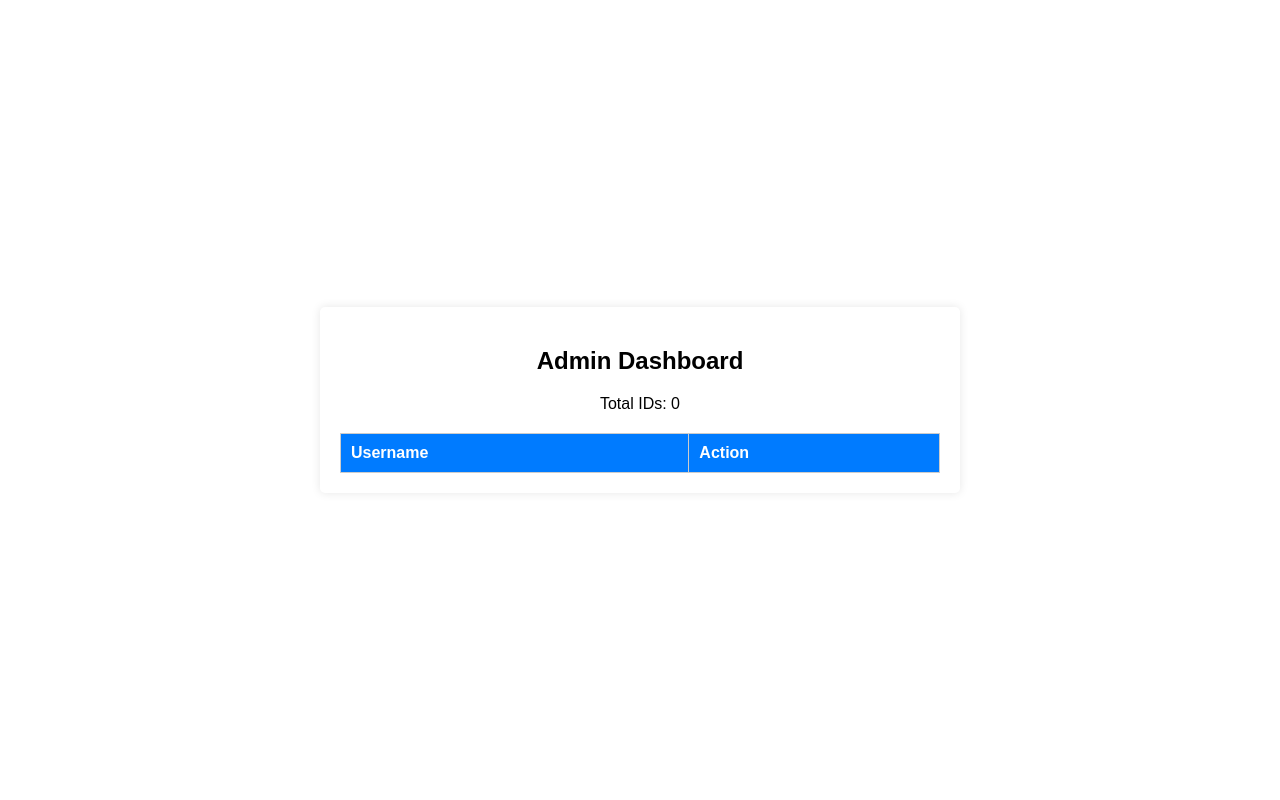
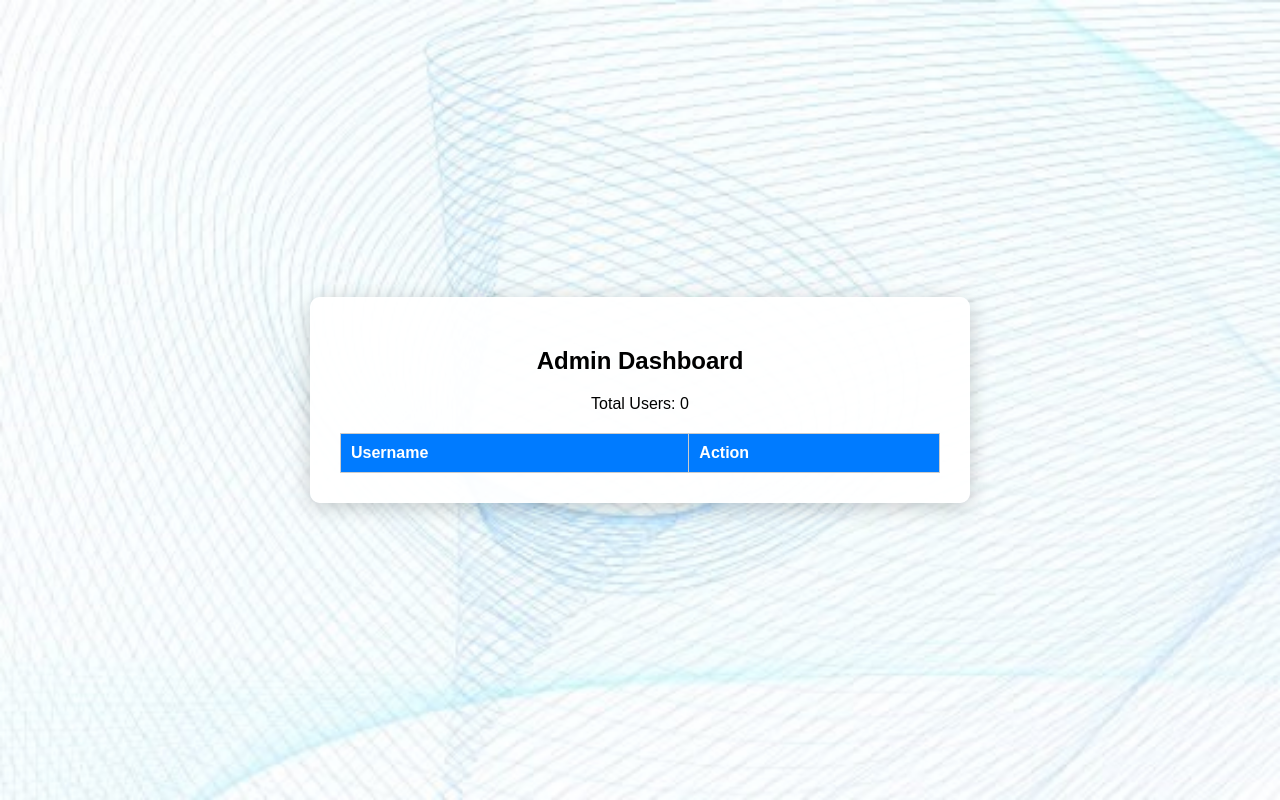
Before and after one commit to merilmoretolife/myRI-EndoSurgery, a plain HTML site: page admin.html in a window 1280 px wide. Drawn offline with Linux system fonts and the light colour scheme.

Commit message:
Update admin.html

```diff
--- a/admin.html
+++ b/admin.html
@@ -7,7 +7,7 @@
     <style>
         body {
             font-family: Arial, sans-serif;
-            background: url('endo-background.jpg') no-repeat center center fixed;
+            background: url('istockphoto-1190457038-1024x1024.jpg') no-repeat center center fixed;
             background-size: cover;
             display: flex;
             justify-content: center;
@@ -16,15 +16,12 @@
             margin: 0;
         }
         .container {
-            background-color: #fff;
-            padding: 20px;
-            border-radius: 5px;
+            background-color: rgba(255, 255, 255, 0.95);
+            padding: 30px;
+            border-radius: 10px;
             text-align: center;
             width: 600px;
-            box-shadow: 0 0 10px rgba(0, 0, 0, 0.1);
-        }
-        h2 {
-            margin-bottom: 20px;
+            box-shadow: 0 4px 20px rgba(0, 0, 0, 0.2);
         }
         table {
             width: 100%;
@@ -56,7 +53,7 @@
 <body>
 <div class="container">
     <h2>Admin Dashboard</h2>
-    <p>Total IDs: <span id="totalIds">0</span></p>
+    <p>Total Users: <span id="totalUsers">0</span></p>
     <table>
         <thead>
         <tr>
@@ -68,13 +65,13 @@
     </table>
 </div>
 <script>
-    const users = JSON.parse(localStorage.getItem('users')) || {};
+    const users = JSON.parse(localStorage.getItem('endoUsers')) || {};
     const userTable = document.getElementById('userTable');
-    const totalIds = document.getElementById('totalIds');
+    const totalUsers = document.getElementById('totalUsers');
 
     function renderUsers() {
         userTable.innerHTML = '';
-        totalIds.textContent = Object.keys(users).length;
+        totalUsers.textContent = Object.keys(users).length;
 
         Object.keys(users).forEach(username => {
             const row = document.createElement('tr');
@@ -88,7 +85,7 @@
 
     function deleteUser(username) {
         delete users[username];
-        localStorage.setItem('users', JSON.stringify(users));
+        localStorage.setItem('endoUsers', JSON.stringify(users));
         renderUsers();
     }
 
```
